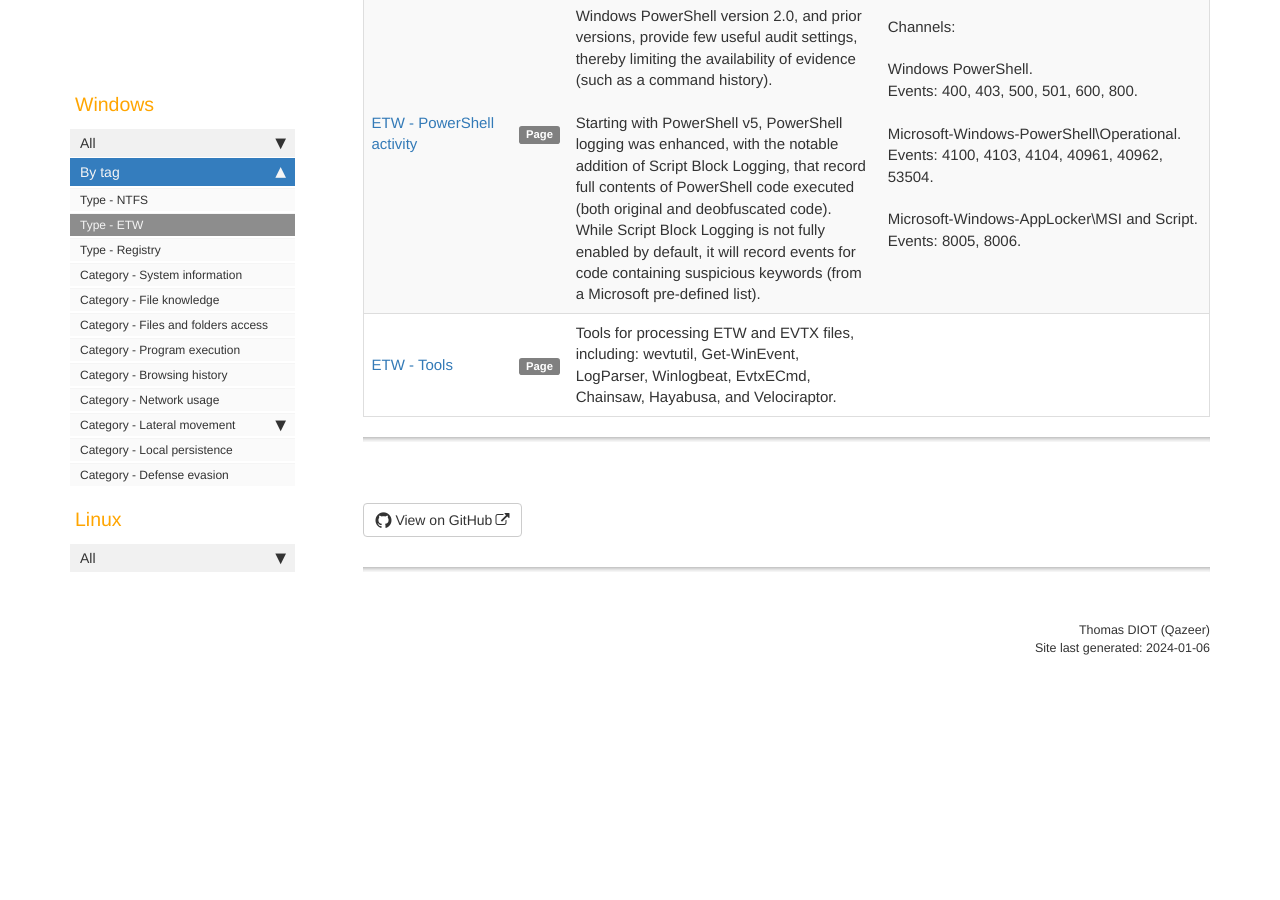
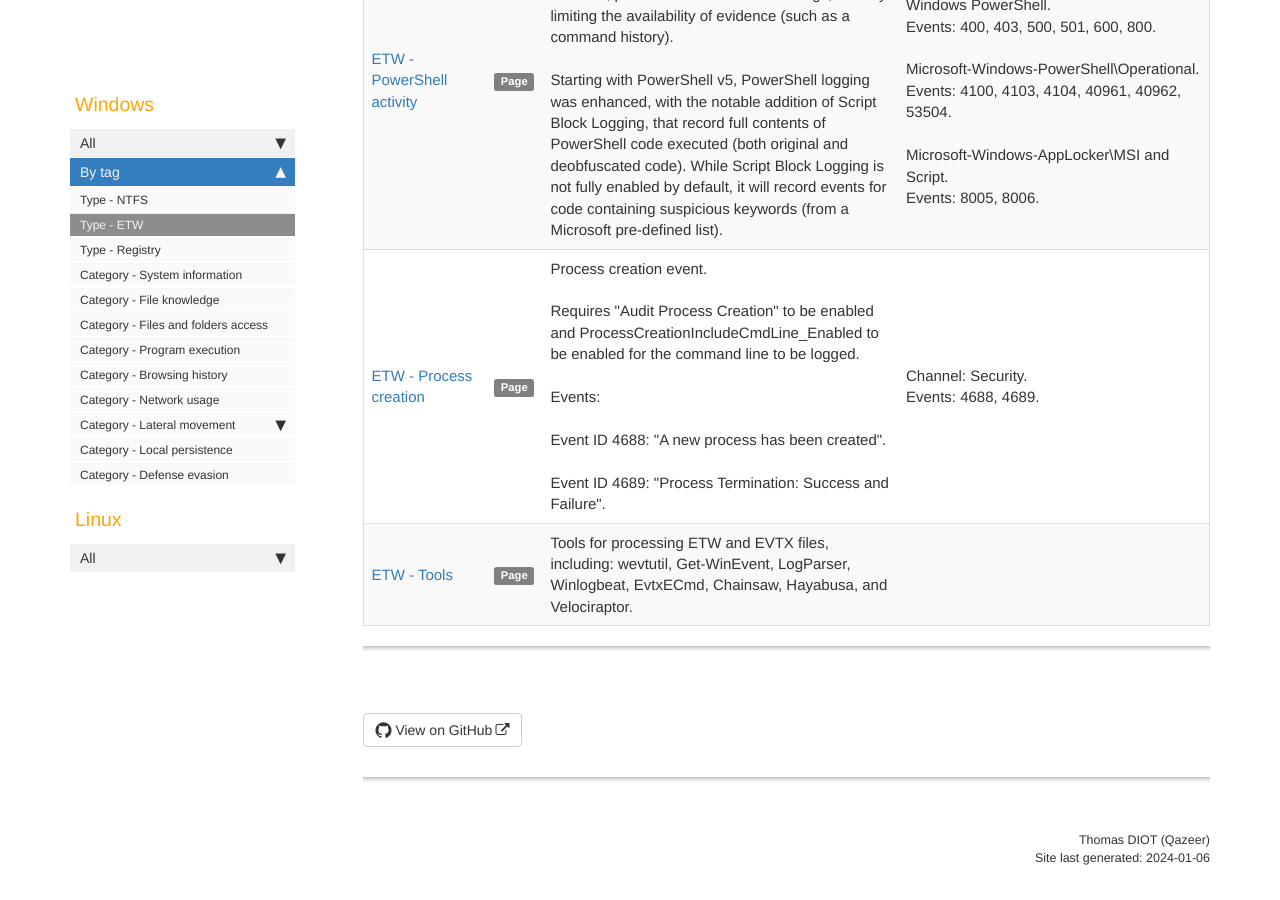
Before and after one commit to Qazeer/artefacts.help, a Jekyll site: the page built from pages/tags/tag_windows_etw.md, in a window 1280 px wide and 900 px high, scrolled down 1578 px. Built offline with Jekyll 4.4.1, drawn with Linux system fonts in a browser that asks for light colours; our own code applies the rules of GitHub Pages for plain Markdown files; comment, search, counter and statistics services are not loaded; before the commit the page ends 2286 px from its top, so only the background shows below that; part of the change alters nothing that is shown.

Commit message:
[Artefact] ETW - Process creation - init

```diff
--- a/_data/sidebars/sidebar.yml
+++ b/_data/sidebars/sidebar.yml
@@ -74,6 +74,10 @@ entries:
         - title: Domain Controllers
           url: /windows_etw_authentication_dc_host.html
           output: web
+
+      - title: Process creation
+        url: /windows_etw_process_creation.html
+        output: web
 
       - title: PowerShell activity
         url: /windows_etw_powershell.html
--- /dev/null
+++ b/pages/windows/etw_process_creation.md
@@ -0,0 +1,54 @@
+---
+title: ETW - Process creation
+summary: 'Process creation event.\n\nRequires "Audit Process Creation" to be enabled and ProcessCreationIncludeCmdLine_Enabled to be enabled for the command line to be logged.\n\nEvents:\n\n Event ID 4688: "A new process has been created".\n\nEvent ID 4689: "Process Termination: Success and Failure".'
+keywords: 'Audit Process Creation, ProcessCreationIncludeCmdLine_Enabled, 4688, A new process has been created, 4689, TokenElevationType, NewProcessName, ParentProcessName, SubjectLogonId'
+tags:
+  - windows_etw
+  - windows_program_execution
+location: 'Channel: Security.\nEvents: 4688, 4689.'
+last_updated: 2024-01-06
+sidebar: sidebar
+permalink: windows_etw_process_creation.html
+folder: windows
+---
+
+### Overview
+
+| Channel | Conditions | Events |
+|---------|------------|--------|
+| `Security` | Requires `Audit Process Creation` to be enabled. <br><br> Requires `ProcessCreationIncludeCmdLine_Enabled` to be enabled for the command line to be logged. | Event `4688: A new process has been created`. <br><br> Logged upon the creation of every new process on the system. |
+| `Security` | Requires `Audit Process Creation` to be enabled. | Event `4689: Process Termination: Success and Failure` <br><br> Logged upon the termination of the process. |
+
+### Fields of interest
+
+#### Process and parent process names
+
+The `NewProcessName` field stores the full path of the process's executable and
+the `ProcessId` field the `Process ID (PID)` of the process. The
+`ParentProcessName` field logs the parent process's executable full path and
+can be used to identity suspicious processes activity, such as `outlook.exe` or
+`iexplorer.exe` starting `cmd.exe` or `powershell.exe` processes.
+
+#### Associated user and logon session
+
+This event includes the SID `SubjectUserSid`, account name `SubjectUserName`,
+and domain `SubjectDomainName` of the user creating the process. Additionally,
+the `SubjectLogonId` field can be used to correlate the process creation with
+the logon session ([event ID `4624`](./etw_authentication_dst_host.md)).
+
+#### TokenElevationType
+
+The `TokenElevationType` field represent the privileges of the process and can
+take the following values:
+
+| Flag | Correspondence | Description |
+|------|----------------|-------------|
+| `%%1936` | `TokenElevationTypeDefault` | The process is started with a full token with no privileges removed or groups disabled. A full token is only used if `User Account Control (UAC)` is disabled or if the user starting the process is the built-in `Administrator` (`RID: 500`), `NT AUTHORITY\SYSTEM` or service account. |
+| `%%1937` | `TokenElevationTypeFull` | The process is started with an elevated token with no privileges removed or groups disabled. An elevated token is used when `User Account Control (UAC)` is enabled and the user chooses to start the program in a elevated security context (`Run as administrator` for example). |
+| `%%1938` | `TokenElevationTypeLimited` | The process is started with limited privileges, and privileged tokens such as `SeImpersonatePrivilege`, `SeDebugPrivilege`, etc. are removed from the process security context. |
+
+#### ProcessCommandLine
+
+If the `ProcessCreationIncludeCmdLine_Enabled` audit policy is enabled, the
+command line specified at the process creation will be logged in the
+`ProcessCommandLine` field.
```
